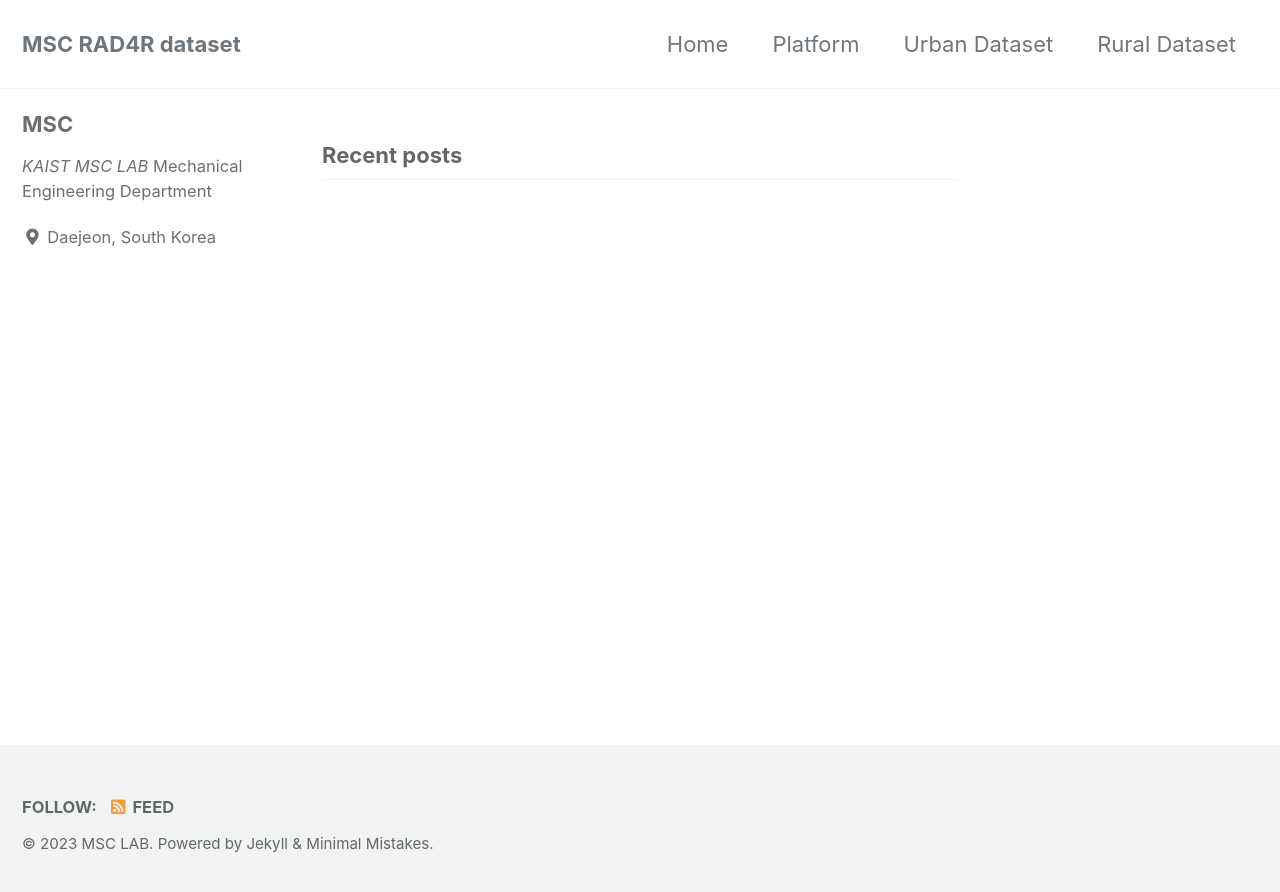
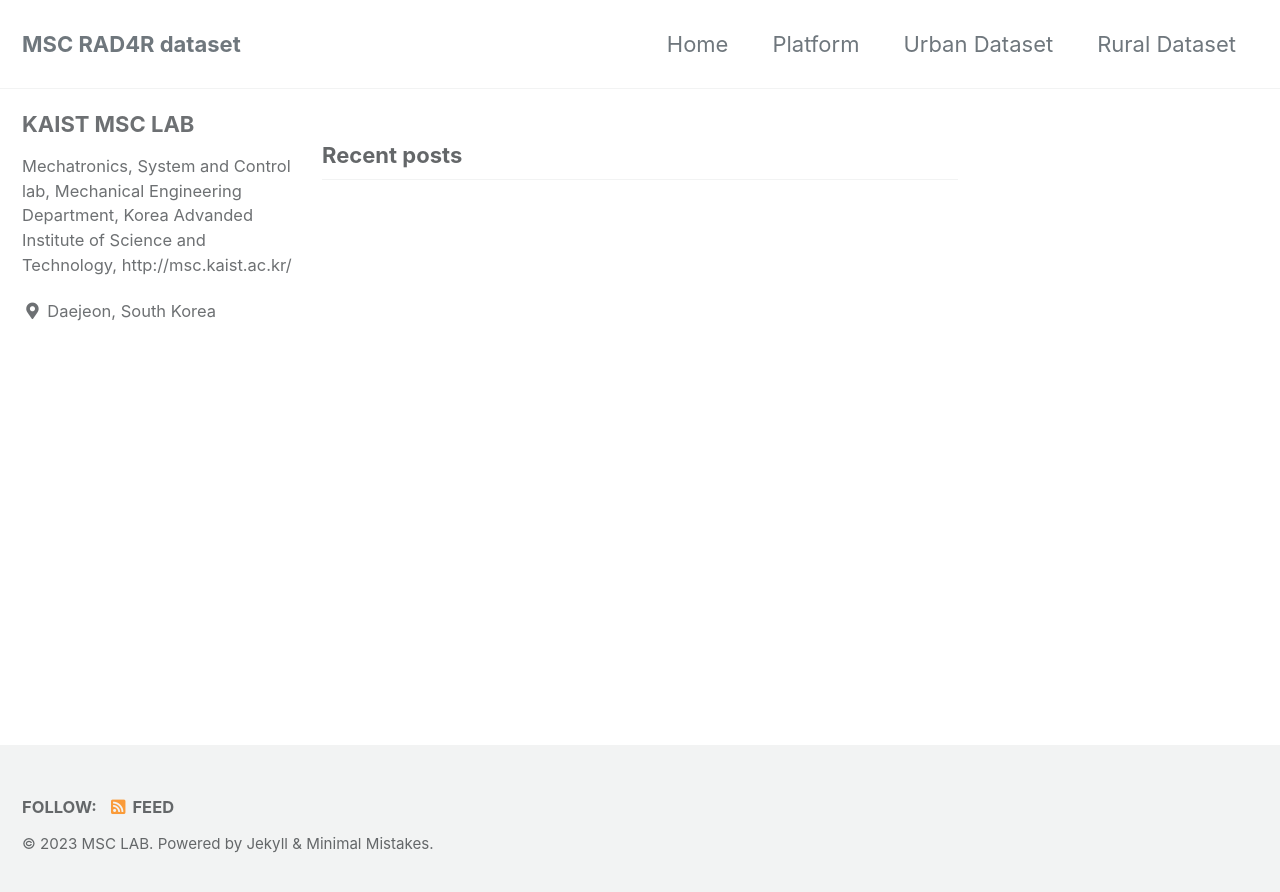
Before and after one commit to iphone7743/mscrad4r, a Jekyll site: the page built from index.html, in a window 1280 px wide. Shown: the top 892 px of the page. Built offline with Jekyll 4.4.1, drawn with Linux system fonts in a browser that asks for light colours; cached includes are drawn as plain includes; the list of posts is cut into pages by our own code.

Commit message:
Update _config.yml

```diff
--- a/_config.yml
+++ b/_config.yml
@@ -23,7 +23,7 @@ name                     : "MSC LAB"                 # 하단에 나올 이름
 description              : "Autonomous Vehicle"      # Meta 태그에 들어가는 영역
 url                      : "https://mscrad4r.github.io" # the base hostname & protocol for your site e.g. "https://mmistakes.github.io"
 baseurl                  : # the subpath of your site, e.g. "/blog"
-repository               : "iphone7743/mscrad4r.github.io" # GitHub username/repo-name e.g. "mmistakes/minimal-mistakes"
+repository               : # GitHub username/repo-name e.g. "mmistakes/minimal-mistakes"
 teaser                   : # path of fallback teaser image, e.g. "/assets/images/500x300.png"
 logo                     : # path of logo image to display in the masthead, e.g. "/assets/images/88x88.png"
 masthead_title           : # overrides the website title displayed in the masthead, use " " for no title
@@ -102,9 +102,9 @@ analytics:
 
 # Site Author
 author:
-  name             : "MSC"
+  name             : "KAIST MSC LAB"
   avatar           : # path of avatar image, e.g. "/assets/images/bio-photo.jpg"
-  bio              : "*KAIST MSC LAB* Mechanical Engineering Department"
+  bio              : "Mechatronics, System and Control lab, Mechanical Engineering Department, Korea Advanded Institute of Science and Technology, http://msc.kaist.ac.kr/"
   location         : "Daejeon, South Korea"
   email            :
   links:
```
